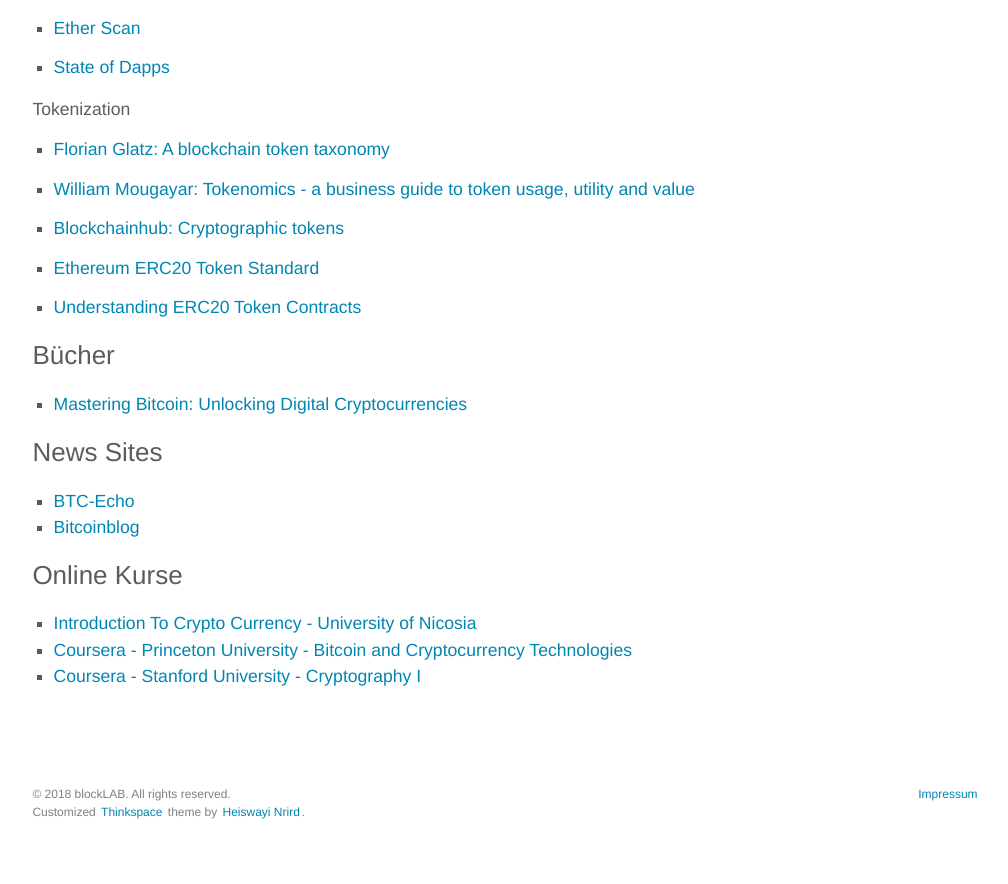
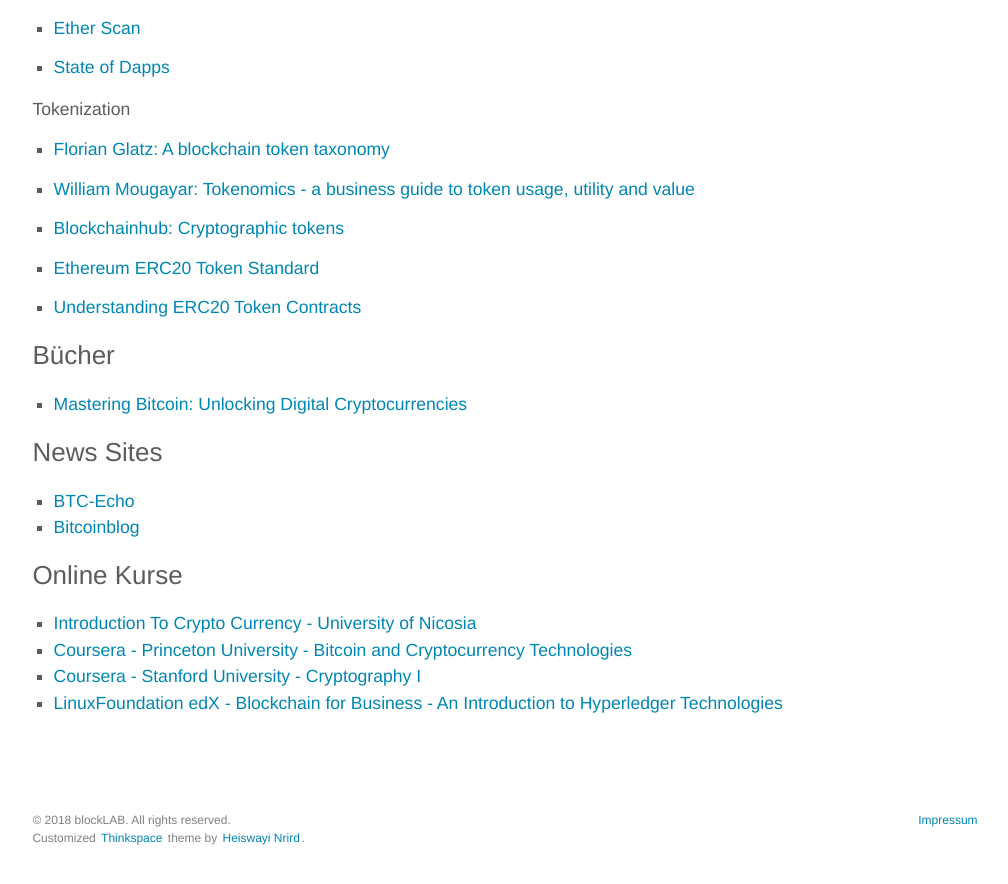
Before and after one commit to blocklab/site, a Jekyll site: the page built from links.md, in a window 1280 px wide and 900 px high, scrolled down 1269 px. Shown: the top 884 px of the window, without its empty margins (134-1142 px from the left). Built offline with Jekyll 4.4.1, drawn with Linux system fonts in a browser that asks for light colours.

Commit message:
Update links.md

```diff
--- a/links.md
+++ b/links.md
@@ -66,3 +66,4 @@ Tokenization
 * [Introduction To Crypto Currency - University of Nicosia](http://digitalcurrency.unic.ac.cy/)
 * [Coursera - Princeton University - Bitcoin and Cryptocurrency Technologies](https://www.coursera.org/learn/cryptocurrency)
 * [Coursera - Stanford University - Cryptography I](https://www.coursera.org/learn/crypto)
+* [LinuxFoundation edX - Blockchain for Business - An Introduction to Hyperledger Technologies](https://www.edx.org/course/blockchain-business-introduction-linuxfoundationx-lfs171x)
```
